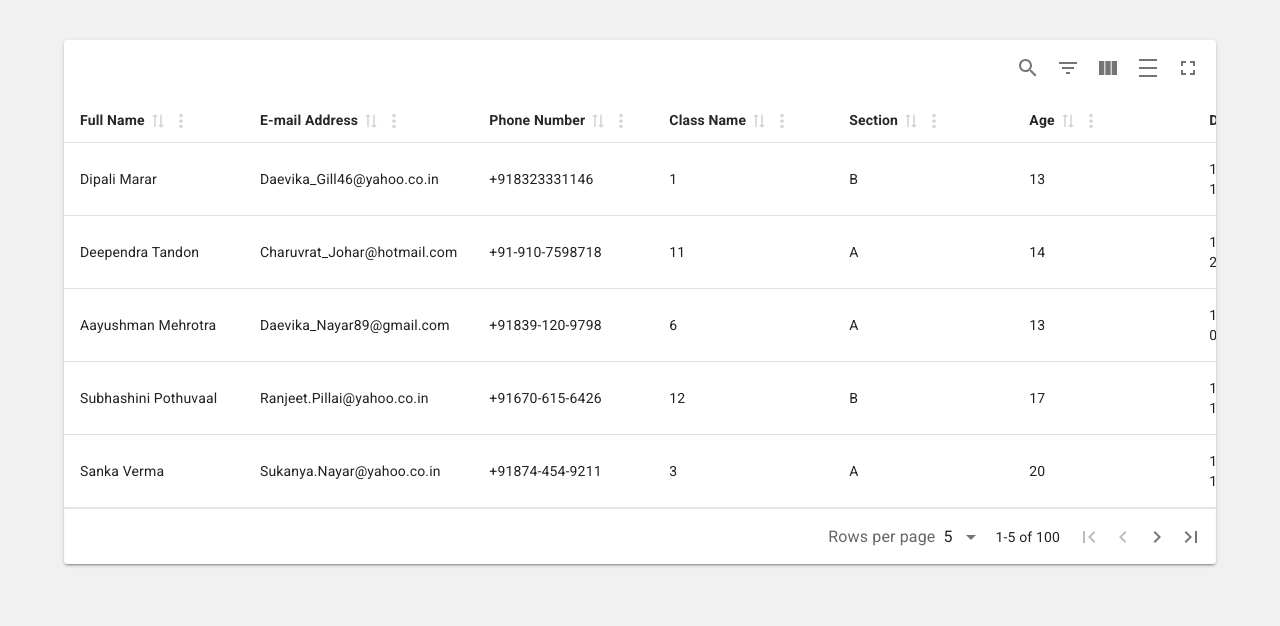
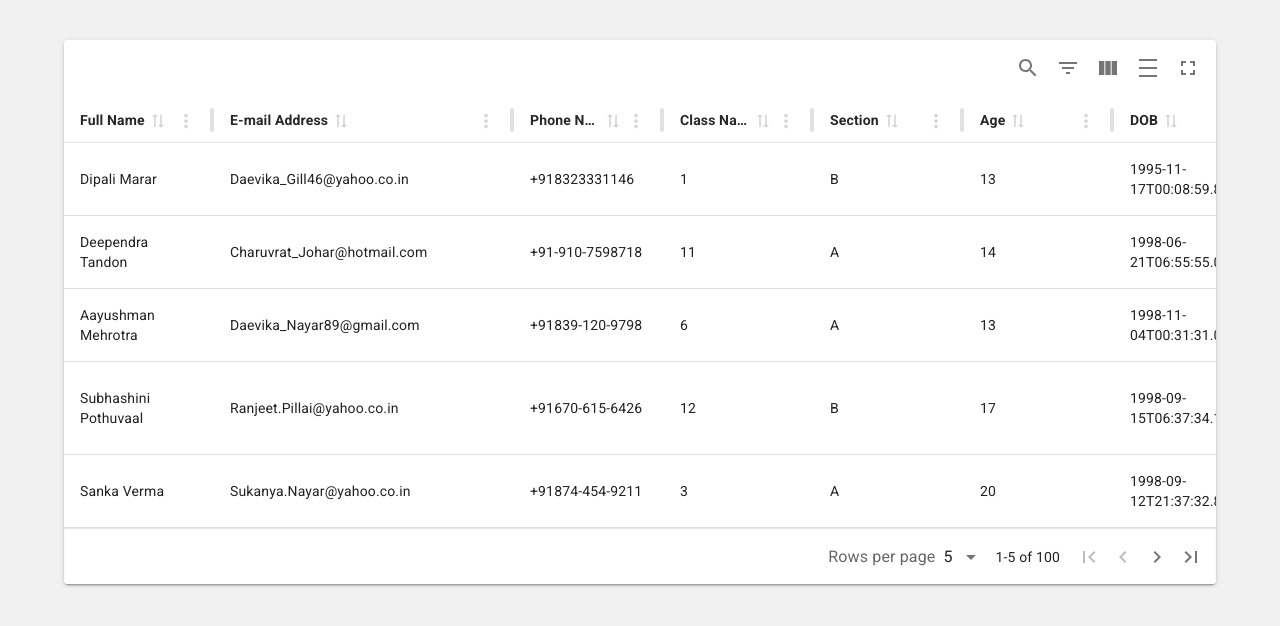
Before and after one commit to toofaniCoder/react-material-table, a React (Vite) app: page / in a window 1280 px wide. Shown: the top 626 px of the page. Built offline with nearby package versions, Linux system fonts and the light colour scheme.

Commit message:
column resizing feature implemented

```diff
--- a/src/App.jsx
+++ b/src/App.jsx
@@ -21,6 +21,7 @@ function App() {
       {
         accessorKey: "email",
         header: "E-mail Address",
+        size: 300,
       },
       {
         accessorKey: "phone",
@@ -65,9 +66,9 @@ function App() {
         header: "Street Address",
       },
       {
-        accessorKey:"address.state",
-        header:"State Name"
-      }
+        accessorKey: "address.state",
+        header: "State Name",
+      },
     ],
     []
   );
@@ -75,6 +76,12 @@ function App() {
   const table = useMaterialReactTable({
     columns,
     data: STUDENTS,
+    enableColumnResizing: true,
+    defaultColumn: {
+      size: 150,
+      minSize: 100,
+      maxSize: 350,
+    },
     initialState: { pagination: { pageSize: 5, pageIndex: 0 } },
   });
 
```
